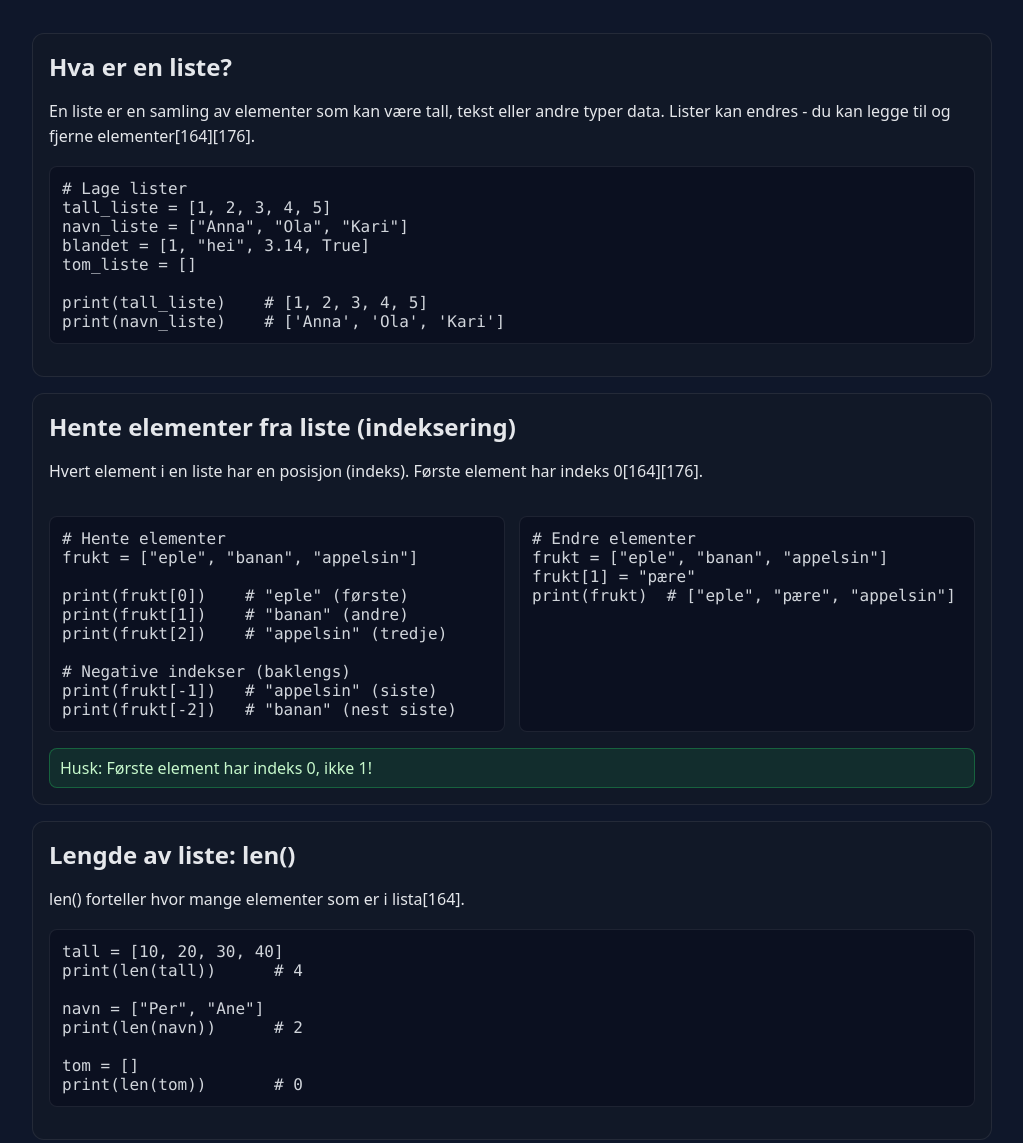
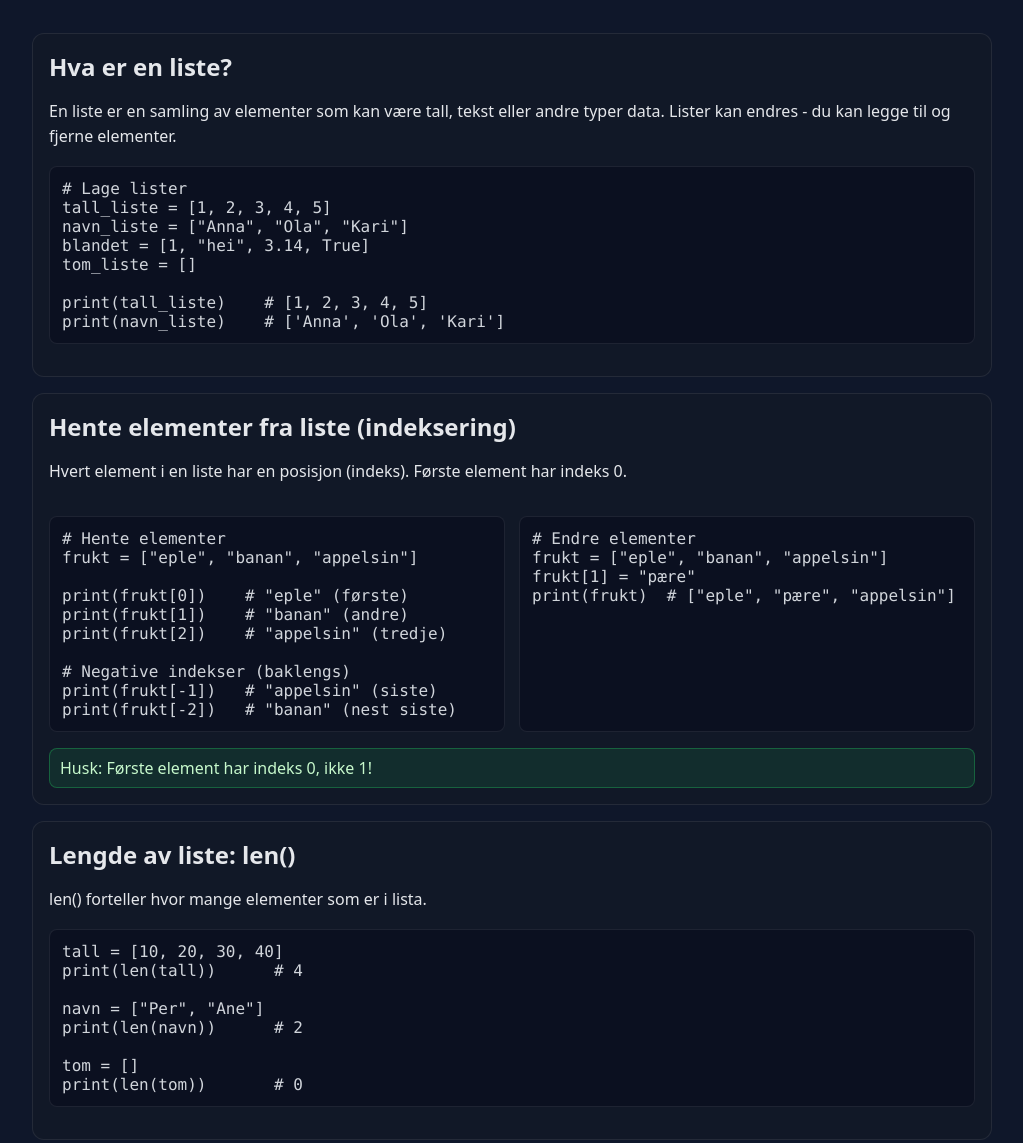
Before and after one commit to iver120/programmering-python-intro, a plain HTML site: page lister_og_operasjoner.html in a window 1280 px wide. Shown: the part 149-1292 px from the top of the page, without its empty margins (128-1151 px from the left). Drawn offline with Linux system fonts and the light colour scheme.

Commit message:
Update lister_og_operasjoner.html

```diff
--- a/lister_og_operasjoner.html
+++ b/lister_og_operasjoner.html
@@ -36,7 +36,7 @@
   <main>
     <section>
       <h2>Hva er en liste?</h2>
-      <p>En liste er en samling av elementer som kan være tall, tekst eller andre typer data. Lister kan endres - du kan legge til og fjerne elementer[164][176].</p>
+      <p>En liste er en samling av elementer som kan være tall, tekst eller andre typer data. Lister kan endres - du kan legge til og fjerne elementer.</p>
 
 <pre><code># Lage lister
 tall_liste = [1, 2, 3, 4, 5]
@@ -51,7 +51,7 @@ print(navn_liste)    # ['Anna', 'Ola', 'Kari']
 
     <section>
       <h2>Hente elementer fra liste (indeksering)</h2>
-      <p>Hvert element i en liste har en posisjon (indeks). Første element har indeks 0[164][176].</p>
+      <p>Hvert element i en liste har en posisjon (indeks). Første element har indeks 0.</p>
 
       <div class="grid">
 <pre><code># Hente elementer
@@ -78,7 +78,7 @@ print(frukt)  # ["eple", "pære", "appelsin"]
 
     <section>
       <h2>Lengde av liste: len()</h2>
-      <p>len() forteller hvor mange elementer som er i lista[164].</p>
+      <p>len() forteller hvor mange elementer som er i lista.</p>
 
 <pre><code>tall = [10, 20, 30, 40]
 print(len(tall))      # 4
```
